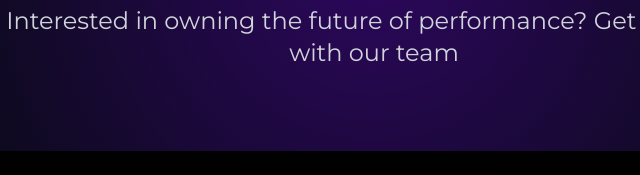
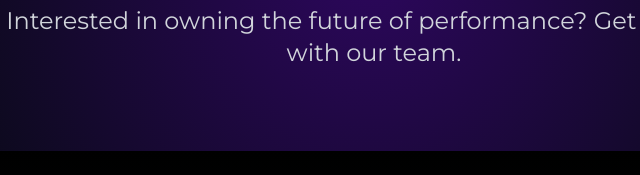
Before and after one commit to BIGbPRB54/MECHXHAUSTERS-Pvt-Ltd., a plain HTML site: page contact.html in a window 1280 px wide. Shown: the part 233-408 px from the top of the page, 266-906 px from the left. Drawn offline with nearby package versions, Linux system fonts and the light colour scheme.

Commit message:
Update contact.html

```diff
--- a/contact.html
+++ b/contact.html
@@ -112,7 +112,7 @@
                 <span class="gradient-text">CONTACT</span> US
             </h1>
             <p class="text-xl md:text-2xl max-w-3xl mx-auto text-gray-300">
-                Interested in owning the future of performance? Get in touch with our team
+                Interested in owning the future of performance? Get in touch with our team.
             </p>
         </div>
     </section>
```
